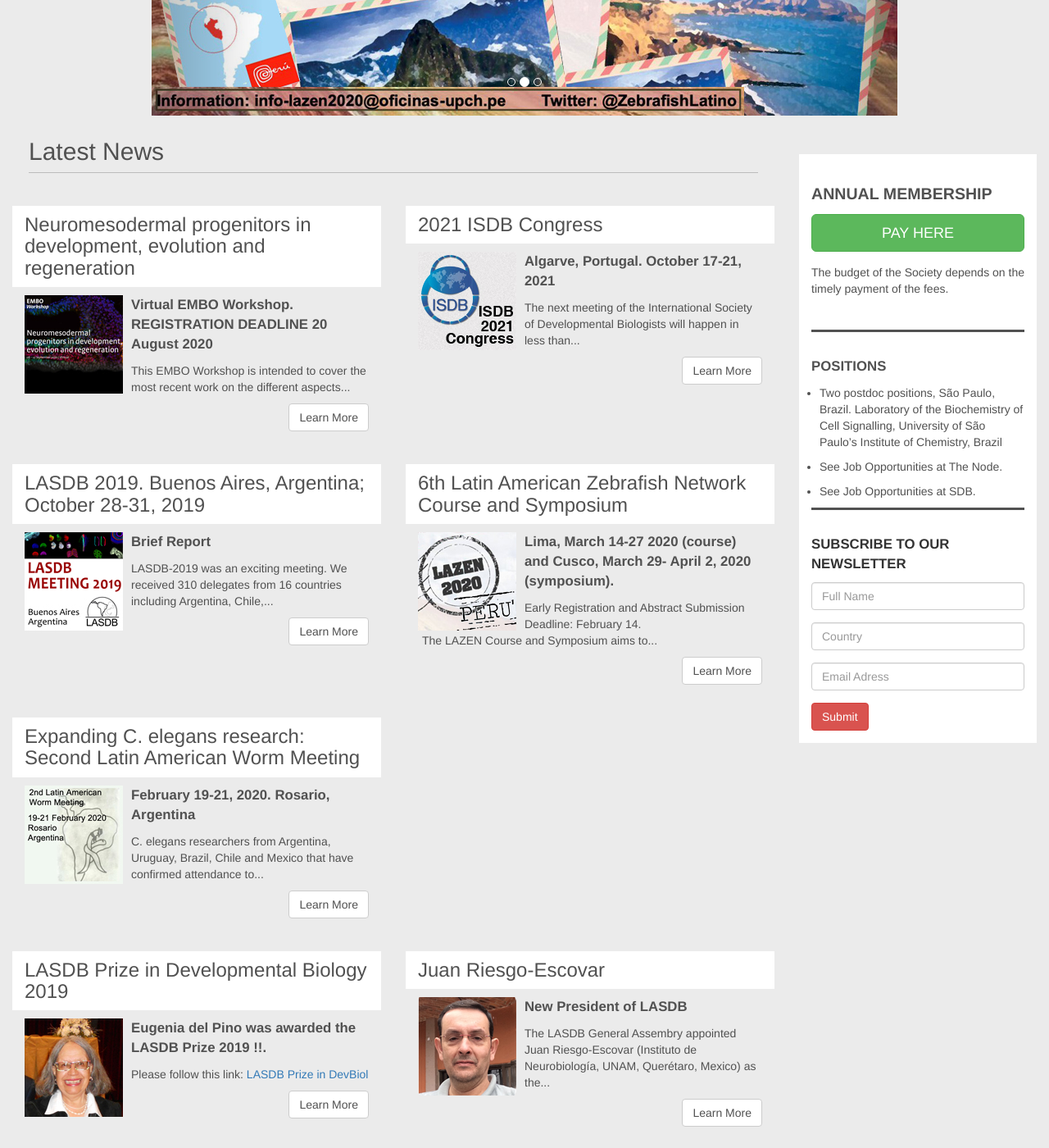
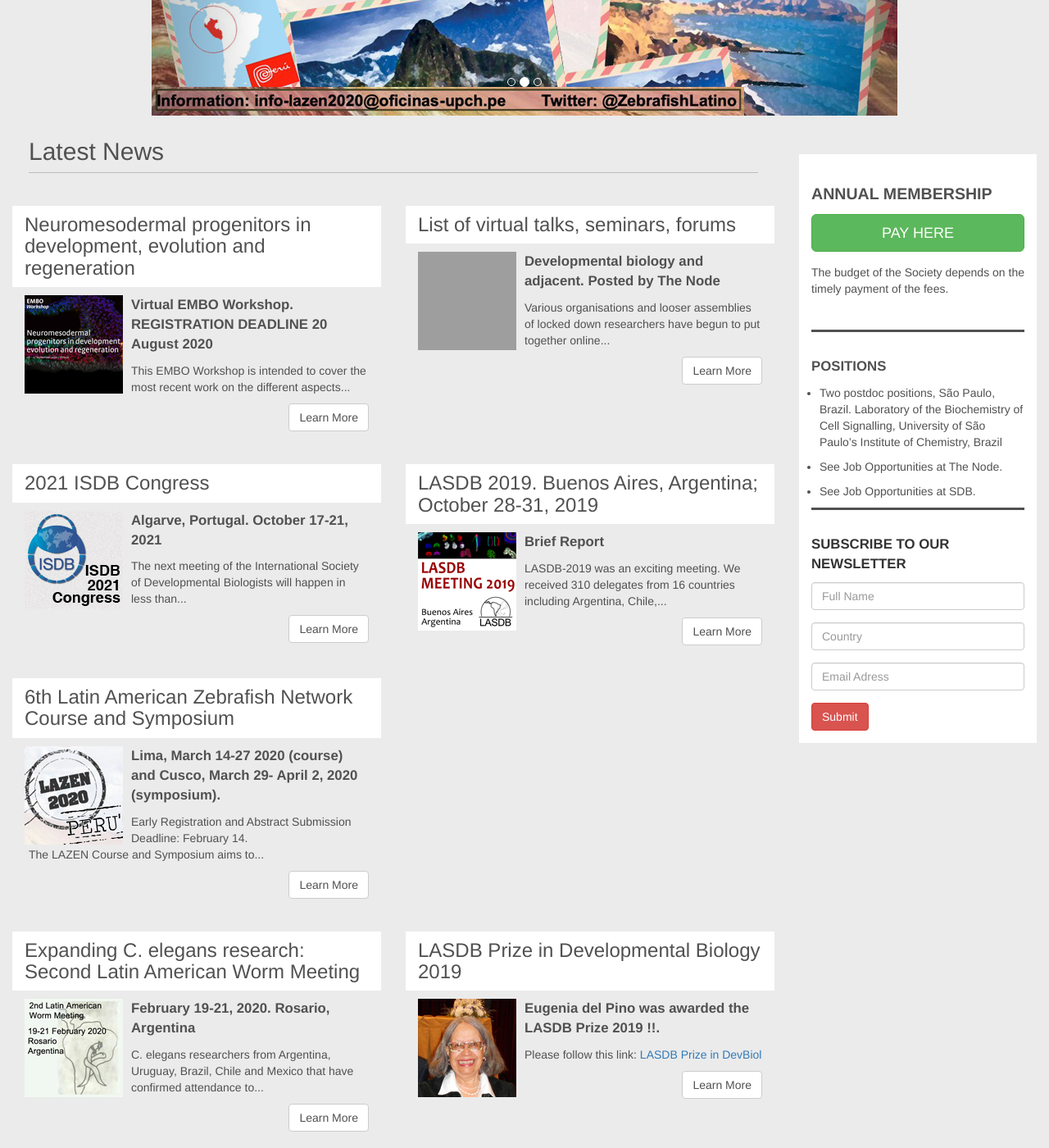
Before and after one commit to lasdb/lasdb.github.io, a Jekyll site: the page built from index.html, in a window 1280 px wide and 1400 px high, scrolled down 466 px. Shown: the whole window at 82% size. Built offline with Jekyll 4.4.1, drawn with Linux system fonts in a browser that asks for light colours; nearby versions of some CDN libraries; grey boxes are pictures that could not be loaded.

Commit message:
Update 2000-01-01-news.markdown

```diff
--- a/_posts/2000-01-01-news.markdown
+++ b/_posts/2000-01-01-news.markdown
@@ -13,6 +13,14 @@
     imageSm: '../img/news/Neuromesodermal-sm.jpg'
     imageBg: '../img/news/Neuromesodermal-bg.jpg'
     URL: 'https://meetings.embo.org/event/20-progenitors'
+
+  - title: 'List of virtual talks, seminars, forums'
+    date: '05/08/20'
+    subtitle: 'Developmental biology and adjacent. Posted by The Node '
+    body: 'Various organisations and looser assemblies of locked down researchers have begun to put together online seminar and talk series, many of which are open to anyone (usually with registration), and many of which also have previous talks recorded.'
+    imageSm: '../img/news/onlinetalks.jpg'
+    imageBg: '../img/news/onlinetalks.jpg'
+    URL: 'https://thenode.biologists.com/list-of-virtual-talks-seminars-forums/events/'
 
   - title: '2021 ISDB Congress'
     date: '27/12/19'
```
